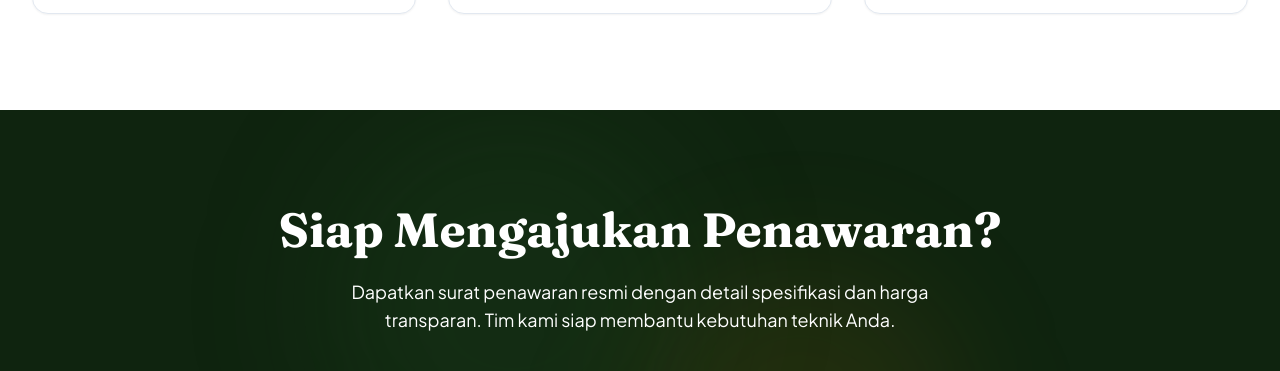
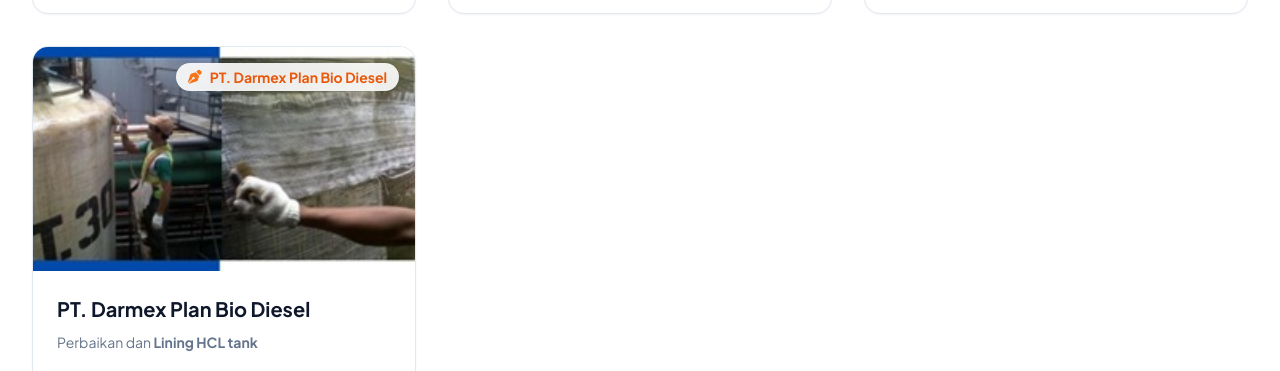
Before and after one commit to Ippul13/mypts, a plain HTML site: page index.html in a window 1280 px wide. Shown: the part 5250-5621 px from the top of the page. Drawn offline with nearby package versions, Linux system fonts and the light colour scheme.

Commit message:
Update index.html
add our clients

```diff
--- a/index.html
+++ b/index.html
@@ -971,6 +971,33 @@
                     </div>
                 </div>
 
+                <!-- Client 9: PT. Darmex Plan Bio Diesel -->
+                <div class="client-card bg-white rounded-2xl shadow-sm overflow-hidden fade-up delay-200 group">
+                    <!-- Image Area -->
+                    <div class="card-image-container h-56 relative">
+                        <img src="images/10.jpg"
+                             alt="Dosing System Machine CIBA"
+                             class="card-image w-full h-full object-cover">
+                        <!-- Tech Tag Overlay -->
+                        <div class="absolute top-4 right-4 bg-white/90 backdrop-blur-sm shadow-sm rounded-full px-3 py-1 tech-tag">
+                                <span class="text-sm font-bold text-orange-600 flex items-center gap-2">
+                                <i class="fas fa-pen-nib text-orange-500"></i> PT. Darmex Plan Bio Diesel
+                            </span>
+                        </div>
+                    </div>
+
+                    <!-- Content Area -->
+                    <div class="p-6">
+                        <h3 class="text-xl font-bold text-slate-900 mb-2">PT. Darmex Plan Bio Diesel</h3>
+                        <p class="text-slate-500 text-sm leading-relaxed mb-4">
+                          Perbaikan dan <strong>Lining HCL tank</strong>
+                        </p>
+                        <!--  <a href="#" class="text-pts-600 font-semibold text-sm hover:text-pts-700 transition-colors flex items-center gap-2">
+                            Lihat Detail Proyek <i class="fas fa-arrow-right text-xs"></i>
+                        </a> -->
+                    </div>
+                </div>
+
             </div>
         </div>
     </section>
```
